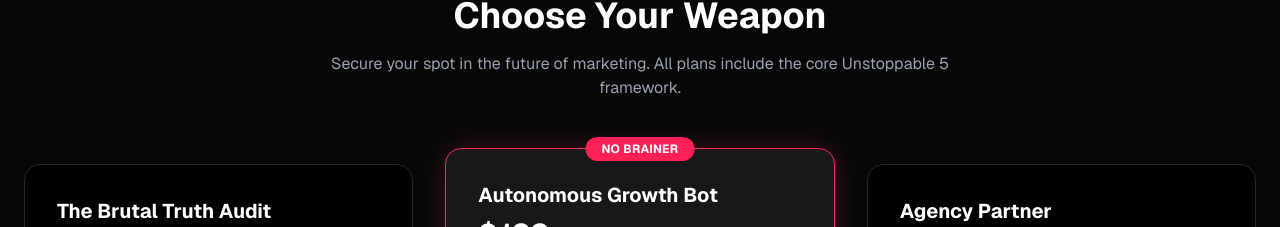
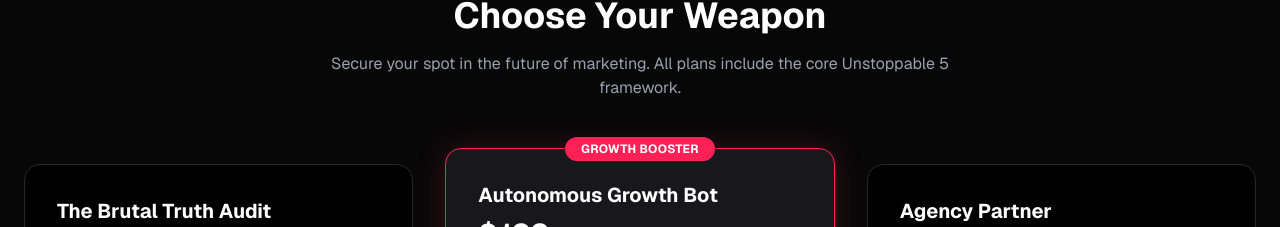
Before and after one commit to romkom-eng/moodpop-unstoppable-marketing, a Next.js app: page / in a window 1280 px wide. Shown: the part 2323-2550 px from the top of the page. Built offline with nearby package versions, Linux system fonts and the light colour scheme.

Commit message:
fix: Update pricing badge to GROWTH BOOSTER

```diff
--- a/src/app/page.tsx
+++ b/src/app/page.tsx
@@ -155,7 +155,7 @@ export default function Home() {
             {/* Growth Plan ($199) - Irresistible */}
             <div className="bg-zinc-900 border border-rose-500 p-8 rounded-2xl flex flex-col relative transform md:-translate-y-4 shadow-[0_0_30px_rgba(244,63,94,0.2)]">
               <div className="absolute top-0 left-1/2 -translate-x-1/2 -translate-y-1/2 bg-rose-500 text-white px-4 py-1 rounded-full text-xs font-bold tracking-wide">
-                NO BRAINER
+                GROWTH BOOSTER
               </div>
               <h3 className="text-xl font-bold mb-2">Autonomous Growth Bot</h3>
               <div className="text-3xl font-bold mb-6">$199 <span className="text-sm font-normal text-gray-500">/ month</span></div>
```
